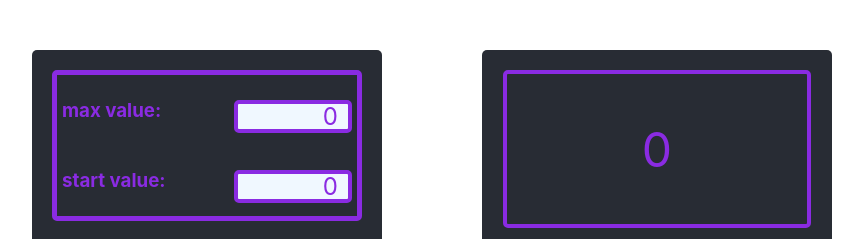
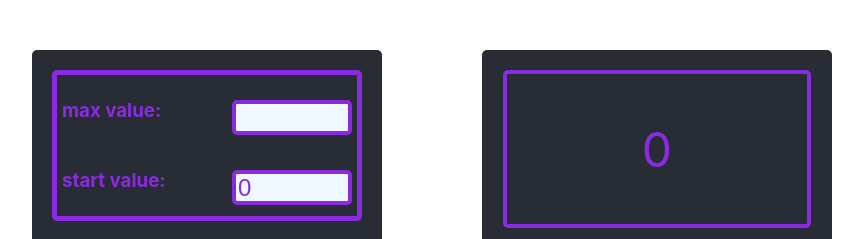
Before and after one commit to Zebych/counter, a React (Create React App) app in the folder my-appGit/: page / in a window 1280 px wide. Shown: the top 239 px of the page, without its empty margins (208-1071 px from the left). Built offline with nearby package versions, Linux system fonts and the light colour scheme.

Commit message:
make up customCounter

```diff
--- a/my-appGit/src/CustomCounter/CustomCounter.module.css
+++ b/my-appGit/src/CustomCounter/CustomCounter.module.css
@@ -44,6 +44,7 @@
     margin-top: 20px;
     padding-right: 10px;
     background-color: aliceblue;
+    outline: none;
 }
 
 .buttons {
--- a/my-appGit/src/CustomCounter/CustomСounter.tsx
+++ b/my-appGit/src/CustomCounter/CustomСounter.tsx
@@ -11,7 +11,9 @@ type CustomCounterPropsType = {
 const CustomCounter: React.FC<CustomCounterPropsType> = (props) => {
     let presentValue = props.value
 
-    const incButton = () => presentValue < 5 ? props.incButton() : ''
+    const incButton = () =>{
+
+    }
 
     return (
         <div className={s.outer_contour}>
@@ -19,11 +21,12 @@ const CustomCounter: React.FC<CustomCounterPropsType> = (props) => {
             <div className={s.counter}>
                 <div className={s.headDisplay}>
                     <h3>max value:</h3>
-                    <div className={s.display}>{presentValue}</div>
+                    <input className={s.display}  type={"number"} min={0} max={24}/>
                 </div>
                 <div className={s.headDisplay}>
                     <h3>start value:</h3>
-                    <div className={s.display}>{presentValue}</div>
+                    <input className={s.display}  type={"number"} min={0} max={24} value={props.value}/>
+                    {/*<div className={s.display}>{presentValue}</div>*/}
                 </div>
             </div>
 
```
